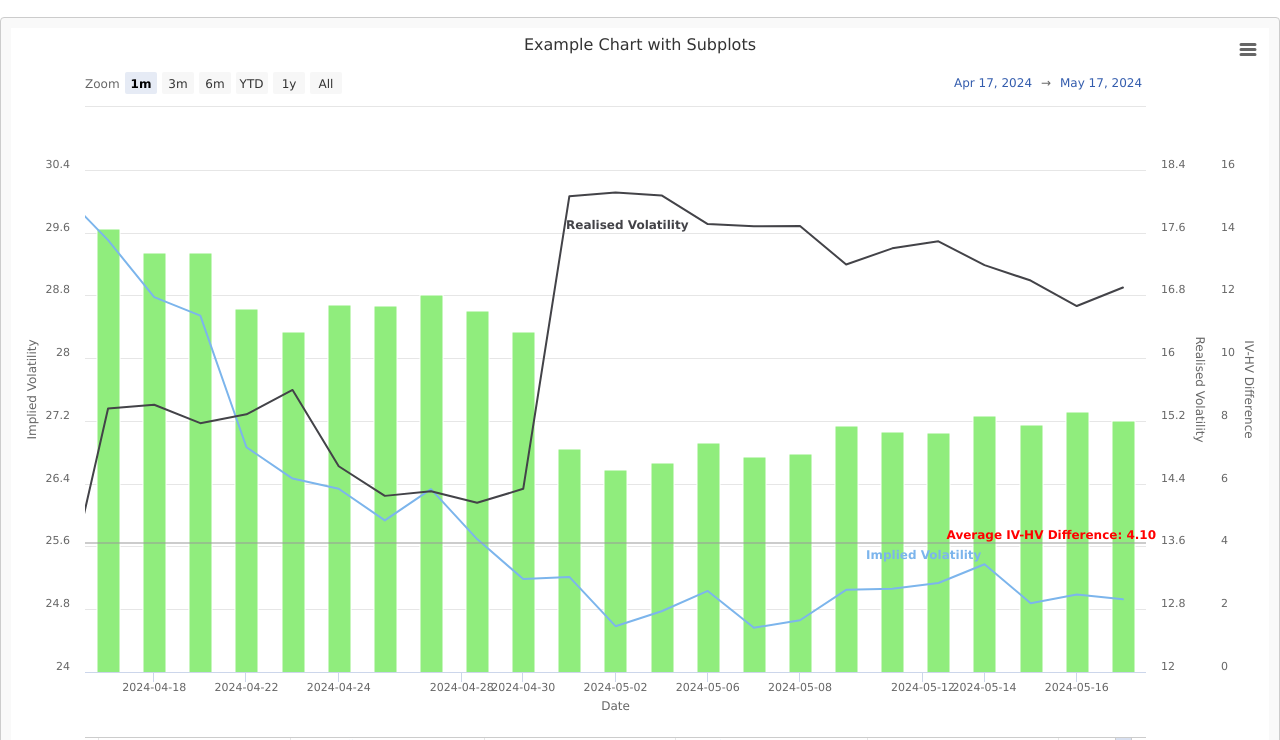
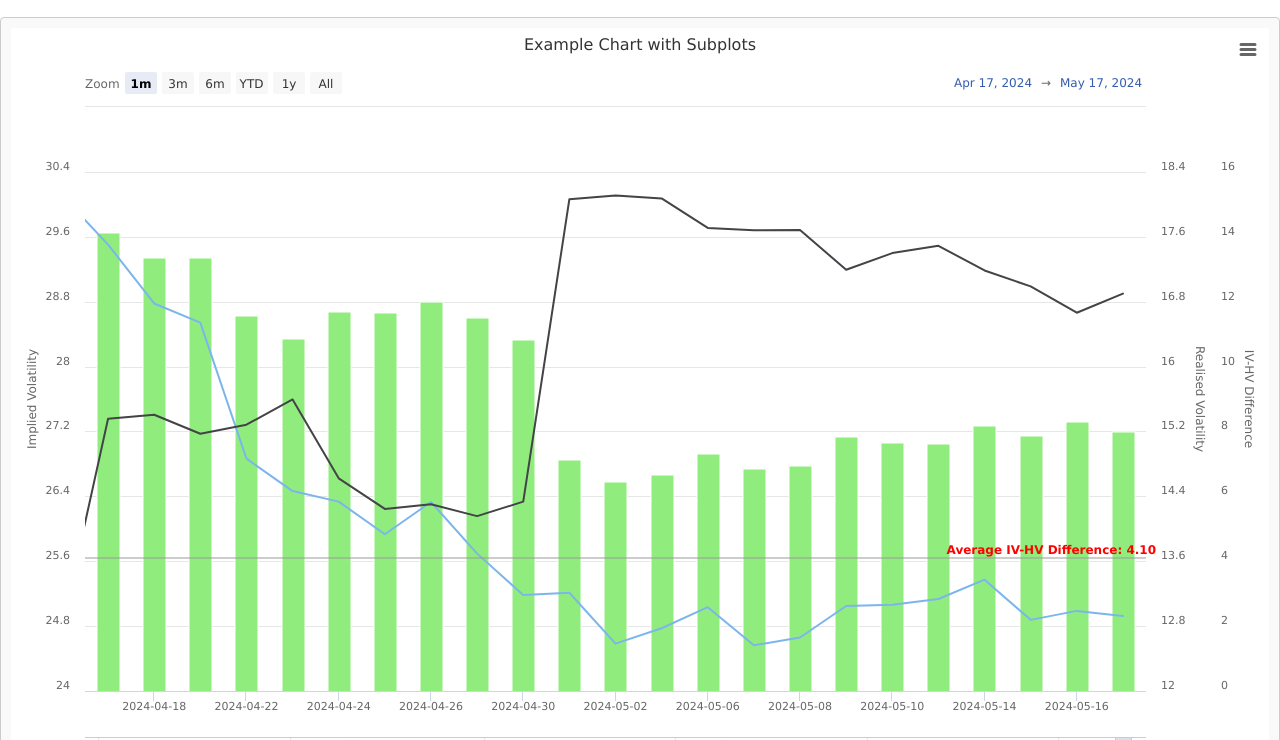
Before and after one commit to danisars/Highchart-mvp, a website with bundled scripts: page index.html in a window 1280 px wide. Shown: the part 60-800 px from the top of the page. Built offline with nearby package versions, Linux system fonts and the light colour scheme.

Commit message:
fix issue on histogram with large amount datasets

```diff
--- a/index.html
+++ b/index.html
@@ -15,20 +15,8 @@
     <script src="https://code.highcharts.com/modules/exporting.js"></script>
     <script src="https://code.highcharts.com/modules/export-data.js"></script>
     <script src="https://code.highcharts.com/modules/accessibility.js"></script>
-    <script src="https://code.highcharts.com/highcharts.js"></script>
     <script src="https://code.highcharts.com/modules/histogram-bellcurve.js"></script>
-    <script src="https://code.highcharts.com/modules/annotations.js"></script>
-    <script src="https://code.highcharts.com/modules/series-label.js"></script>
-    <script src="https://code.highcharts.com/modules/exporting.js"></script>
-    <script src="https://code.highcharts.com/modules/export-data.js"></script>
-    <script src="https://code.highcharts.com/modules/accessibility.js"></script>
-    <script src="https://code.highcharts.com/stock/highstock.js"></script>
-    <script src="https://code.highcharts.com/stock/modules/data.js"></script>
-    <script src="https://code.highcharts.com/stock/modules/drag-panes.js"></script>
-    <script src="https://code.highcharts.com/stock/modules/annotations-advanced.js"></script>
-    <script src="https://code.highcharts.com/stock/modules/price-indicator.js"></script>
-    <script src="https://code.highcharts.com/stock/modules/full-screen.js"></script>
-    <script src="https://code.highcharts.com/stock/modules/stock-tools.js"></script>
+    <script src="https://code.highcharts.com/modules/boost.js"></script>
     <script type="module" src="./scripts/app.js"></script>
 </body>
 </html>
--- a/scripts/app.js
+++ b/scripts/app.js
@@ -35,6 +35,10 @@ document.addEventListener("DOMContentLoaded", () => {
     Highcharts.chart("container2", {
       title: {
         text: "IV Hist Vol Diff Histogram",
+      },
+      boost: {
+        useGPUTranslations: true,
+        usePreAllocated: true,
       },
       xAxis: [
         {
@@ -82,17 +86,23 @@ document.addEventListener("DOMContentLoaded", () => {
           type: "histogram",
           baseSeries: "s1",
           zIndex: -1,
+          dataGrouping: {
+            enabled: true,
+          },
+          turboThreshold: 0,
         },
         {
           name: "IV Hist Vol Diff",
           type: "scatter",
-          data: filteredData.iv_hist_vol_diff.y.map((value, index) => ({
-            x: new Date(filteredData.iv_hist_vol_diff.x[index]).getTime(),
-            y: value,
-          })),
+          data: filteredData.iv_hist_vol_diff.x.map((x, index) => [
+            x,
+            filteredData.iv_hist_vol_diff.y[index],
+          ]),
           id: "s1",
+          boostThreshold: 1000,
+          turboThreshold: 0,
           marker: {
-            radius: 0,
+            radius: 1,
           },
           visible: false,
           showInLegend: false,
@@ -151,13 +161,8 @@ document.addEventListener("DOMContentLoaded", () => {
     },
 
     xAxis: {
-      type: "category",
-      categories: iv.x.map(
-        (date) => new Date(date).toISOString().split("T")[0]
-      ),
-      title: {
-        text: "Date",
-      },
+      type: "datetime",
+      tickInterval: 24 * 3600 * 1000,
       crosshair: true,
       labels: {
         formatter: function () {
@@ -235,6 +240,11 @@ document.addEventListener("DOMContentLoaded", () => {
         yAxis: 0,
         zIndex: 2,
         id: "iv_series",
+        boostThreshold: 1000,
+        dataGrouping: {
+          enabled: true,
+        },
+        turboThreshold: 0,
       },
       {
         name: "Realised Volatility",
@@ -250,6 +260,11 @@ document.addEventListener("DOMContentLoaded", () => {
         yAxis: 1,
         zIndex: 2,
         id: "hist_volatility_series",
+        boostThreshold: 1000,
+        dataGrouping: {
+          enabled: true,
+        },
+        turboThreshold: 0,
       },
       {
         name: "IV-HV Difference",
@@ -262,6 +277,11 @@ document.addEventListener("DOMContentLoaded", () => {
         yAxis: 2,
         zIndex: -1,
         id: "histogram",
+        boostThreshold: 1000,
+        dataGrouping: {
+          enabled: true,
+        },
+        turboThreshold: 0,
       },
     ],
 
```
